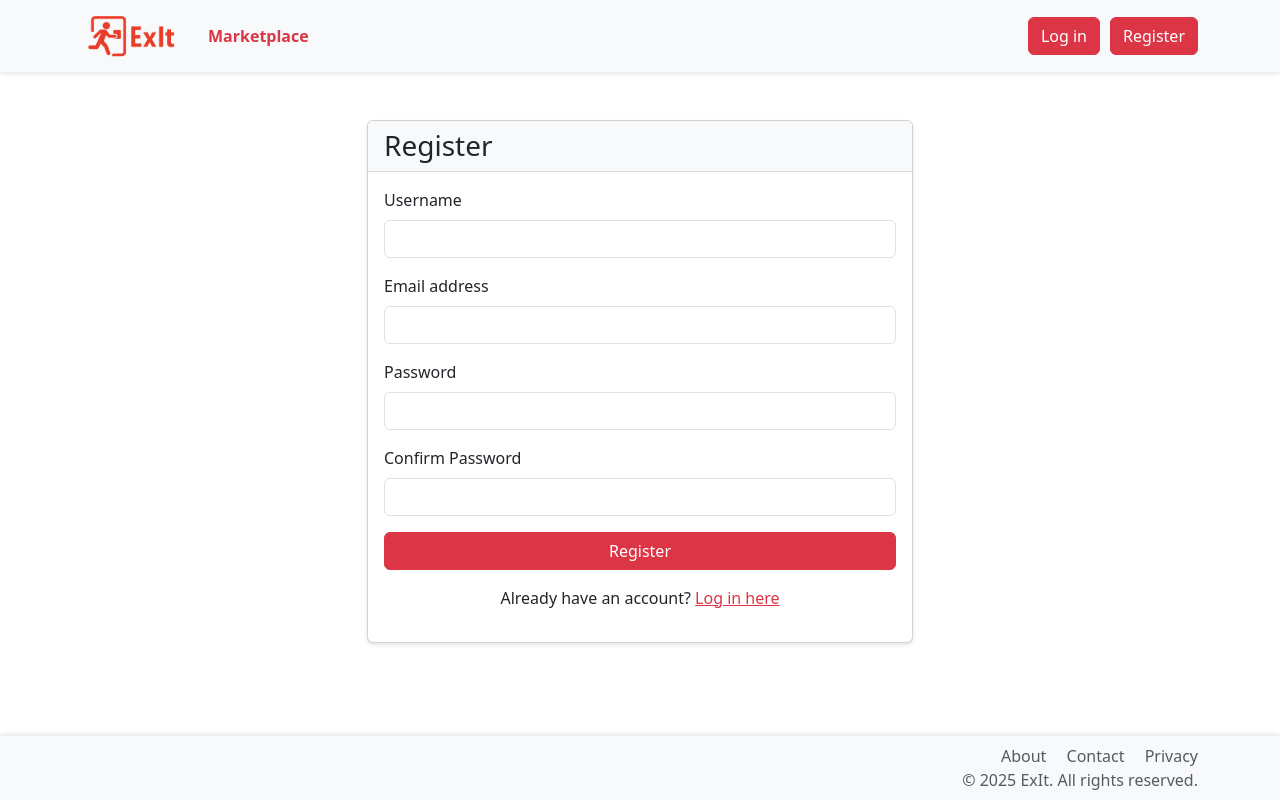
After one commit to aaronshin43/ExIt, a Flask app: template templates/register.html in a window 1280 px wide. The commit adds this page. Run offline with Flask 3, Linux system fonts and the light colour scheme; the template is opened without the code that fills it, so the values that code supplies are empty.

Commit message:
Implement Login and Register page

```diff
--- a/templates/base.html
+++ b/templates/base.html
@@ -14,12 +14,14 @@
     <!-- Navigation-->
     <nav class="navbar navbar-light bg-light static-top">
         <div class="container">
-            <a class="navbar-brand" href="/"><img src="/static/images/logo_text_transparent.png" alt="ExIt" width="100"></a>
+            <div class="d-flex align-items-center" style="gap: 10px;">
+                <a class="navbar-brand me-3" href="/"><img src="/static/images/logo_text_transparent.png" alt="ExIt" width="100"></a>
+                <a class="text-danger text-decoration-none fw-bold" href="{{ url_for('marketplace') }}">Marketplace</a>
+            </div>
             <div class="d-flex justify-content-end" style="gap: 10px;">
                 {% block nav_buttons %}
-                <a class="btn btn-danger" href="/marketplace">Marketplace</a>
-                <a class="btn btn-danger" href="#login">Log in</a>
-                <a class="btn btn-danger" href="#register">Register</a>
+                <a class="btn btn-danger" href="{{ url_for('login') }}">Log in</a>
+                <a class="btn btn-danger" href="{{ url_for('register') }}">Register</a>
                 {% endblock %}
             </div>
         </div>
--- /dev/null
+++ b/templates/register.html
@@ -0,0 +1,41 @@
+{% extends "base.html" %}
+
+{% block content %}
+<div class="container py-5">
+    <div class="row justify-content-center">
+        <div class="col-md-6">
+            <div class="card">
+                <div class="card-header">
+                    <h3 class="mb-0">Register</h3>
+                </div>
+                <div class="card-body">
+                    <form method="POST" action="{{ url_for('register') }}">
+                        <div class="mb-3">
+                            <label for="username" class="form-label">Username</label>
+                            <input type="text" class="form-control" id="username" name="username" required>
+                        </div>
+                        <div class="mb-3">
+                            <label for="email" class="form-label">Email address</label>
+                            <input type="email" class="form-control" id="email" name="email" required>
+                        </div>
+                        <div class="mb-3">
+                            <label for="password" class="form-label">Password</label>
+                            <input type="password" class="form-control" id="password" name="password" required>
+                        </div>
+                        <div class="mb-3">
+                            <label for="confirm_password" class="form-label">Confirm Password</label>
+                            <input type="password" class="form-control" id="confirm_password" name="confirm_password" required>
+                        </div>
+                        <div class="d-grid">
+                            <button type="submit" class="btn btn-danger">Register</button>
+                        </div>
+                    </form>
+                    <div class="text-center mt-3">
+                        <p>Already have an account? <a href="{{ url_for('login') }}">Log in here</a></p>
+                    </div>
+                </div>
+            </div>
+        </div>
+    </div>
+</div>
+{% endblock %}
```
Also changed, not shown: templates/login.html (added, +37 -0 lines).
